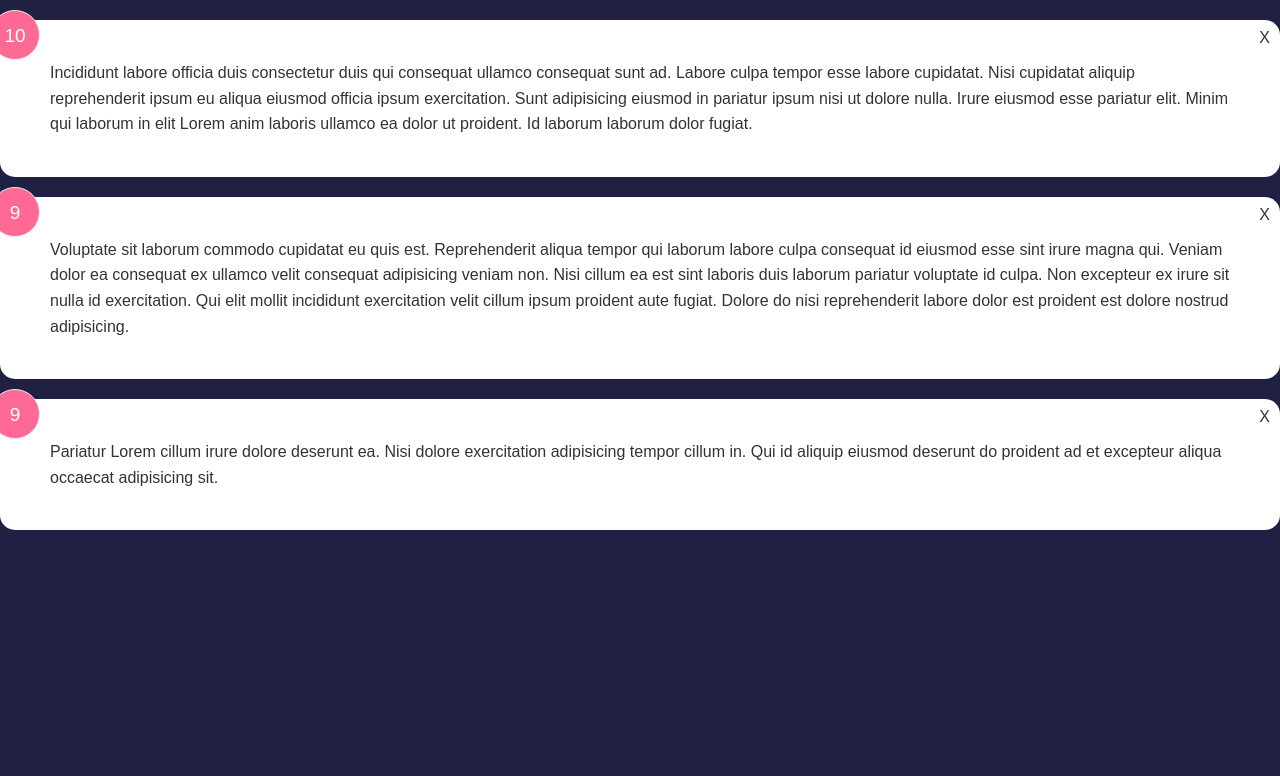
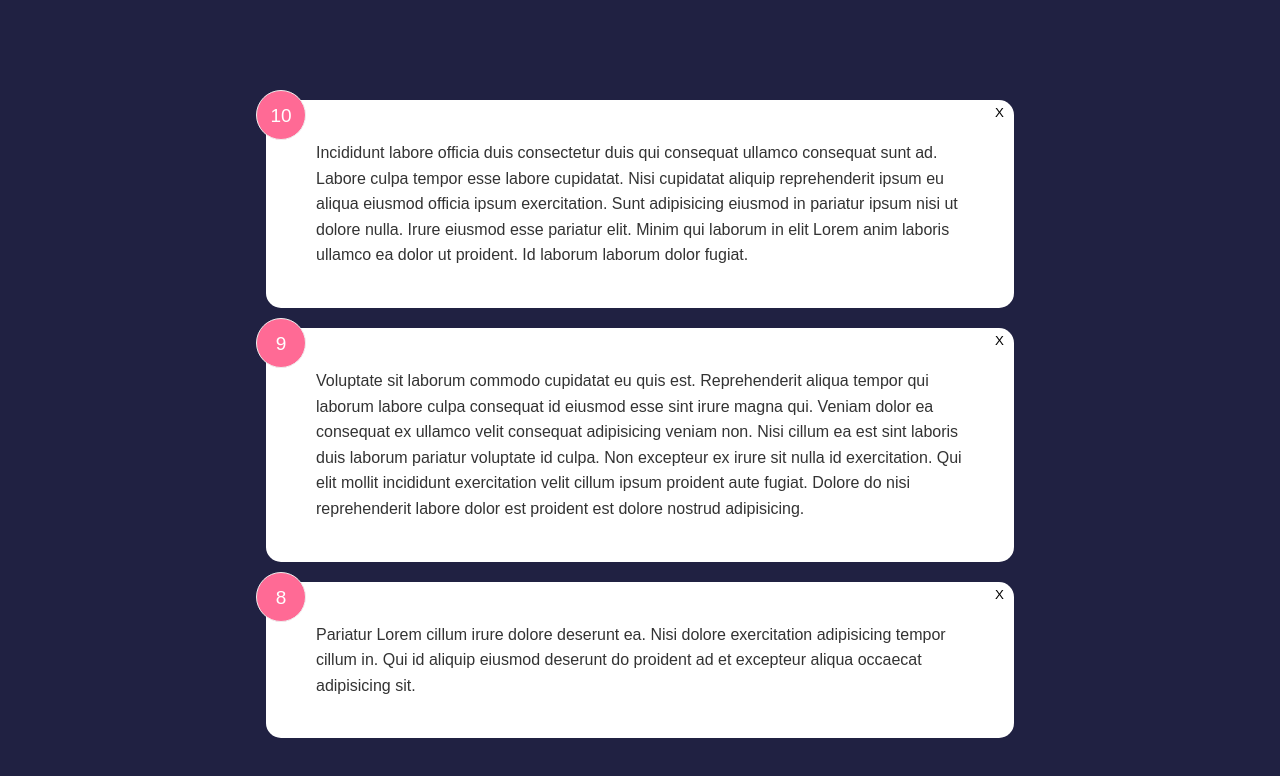
Before and after one commit to theone056/Svelte-Practice, a Svelte app in the folder SveltePractice/: page / in a window 1280 px wide. Shown: the top 776 px of the page. Built offline with nearby package versions, Linux system fonts and the light colour scheme.

Commit message:
compute count and average value

```diff
--- a/SveltePractice/public/global.css
+++ b/SveltePractice/public/global.css
@@ -12,3 +12,9 @@ body {
   line-height: 1.6;
   color: #fff;
 }
+
+.container {
+  max-width: 768px;
+  margin: 100px auto;
+  padding: 0 10px;
+}
--- a/SveltePractice/src/App.svelte
+++ b/SveltePractice/src/App.svelte
@@ -13,10 +13,13 @@
 		},
 		{
 			id:3,
-			rating:9,
+			rating:8,
 			text:'Pariatur Lorem cillum irure dolore deserunt ea. Nisi dolore exercitation adipisicing tempor cillum in. Qui id aliquip eiusmod deserunt do proident ad et excepteur aliqua occaecat adipisicing sit.'
 		}
 	]
+
+	$: count = feedback.length;
+	$: average = feedback.reduce((prev,{rating})=>prev + rating,0)/feedback.length;
 
 	const deleteFeedback = (e) => {
 		let itemId = e.detail;
@@ -24,7 +27,7 @@
 	}
 </script>
 
-<main>
+<main class="container">
 	<FeedbackList {feedback} on:delete-feedback={deleteFeedback}/>
 </main>
 
--- a/SveltePractice/src/components/FeedbackItem.svelte
+++ b/SveltePractice/src/components/FeedbackItem.svelte
@@ -14,7 +14,7 @@
     <div class="item-rating">
         {item.rating}
     </div>
-    <div class="item-close" on:click= {()=> Handledelete(item.id)}>X</div>
+    <button class="item-close" on:click= {()=> Handledelete(item.id)}>X</button>
     <div class="item-text">
         {item.text}
     </div>
@@ -41,5 +41,7 @@
         top: 5px;
         right: 10px;
         cursor: pointer;
+        background: none;
+        border: none;
     }
 </style>
```
